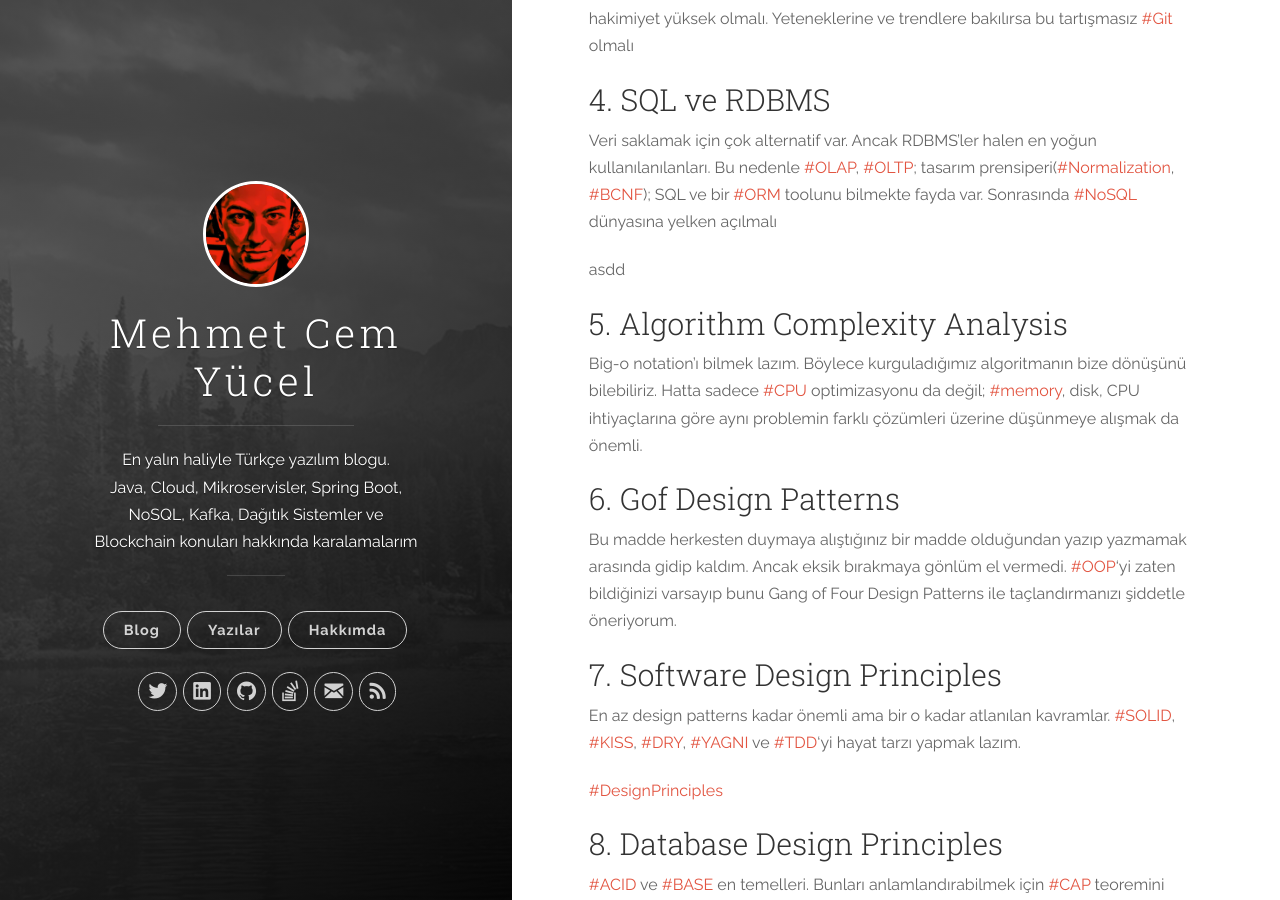
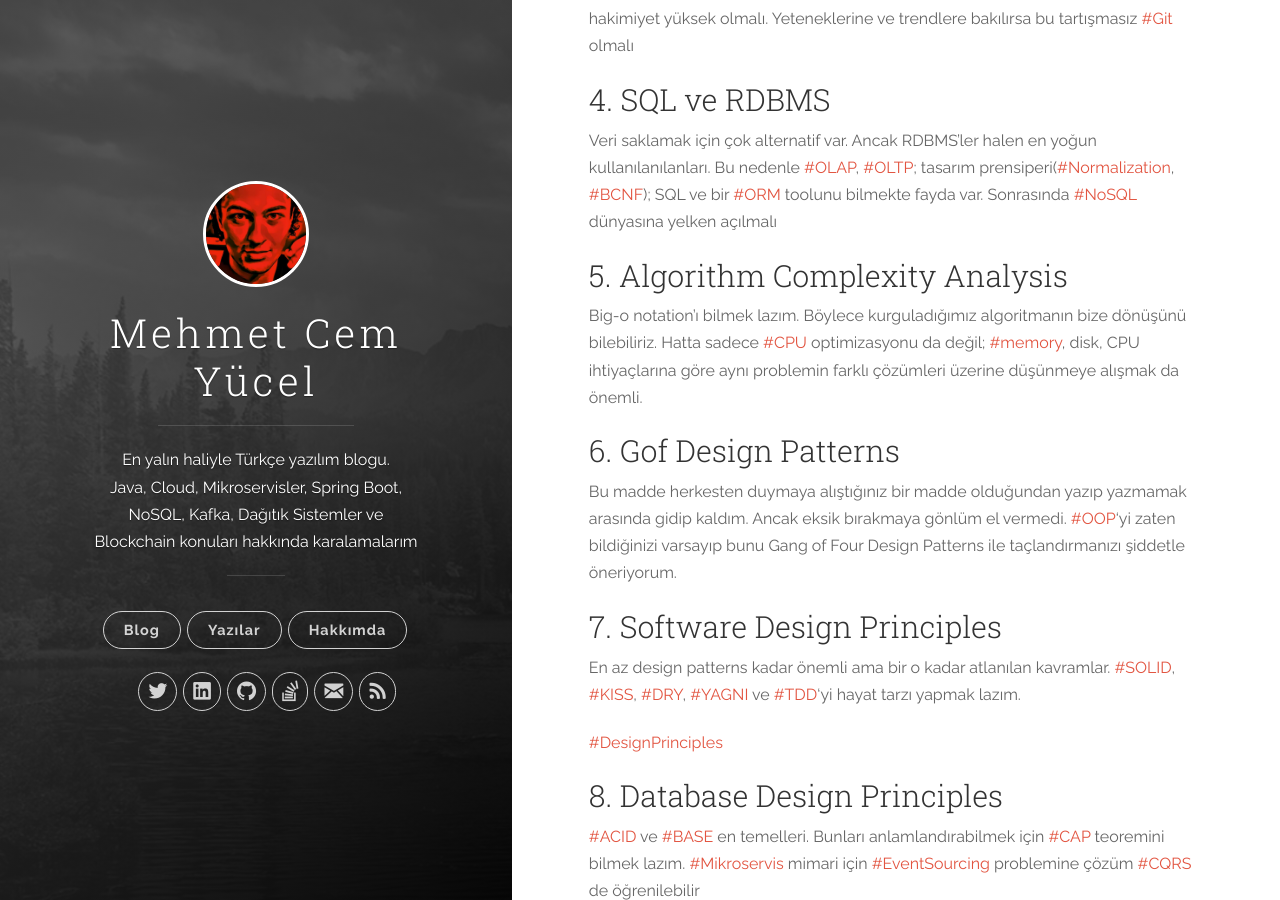
Before and after one commit to pozerank/pozerank.github.io, a Jekyll site: the page built from _posts/2019-02-18-bir-yazilimcinin-bilmesi-gereken-15-madde.markdown, in a window 1280 px wide and 900 px high, scrolled down 1266 px. Built offline with Jekyll 4.4.1, drawn with Linux system fonts in a browser that asks for light colours; comment, search, counter and statistics services are not loaded.

```diff
--- a/_includes/feed-ici-1.html
+++ b/_includes/feed-ici-1.html
@@ -9,6 +9,7 @@
 <script>
      (adsbygoogle = window.adsbygoogle || []).push({});
 </script>
-{{site.adsense_opened}}
-asdd
+{% if site.adsense_opened == true %}
+asddd
 {% endif %}
+{% endif %}
```
